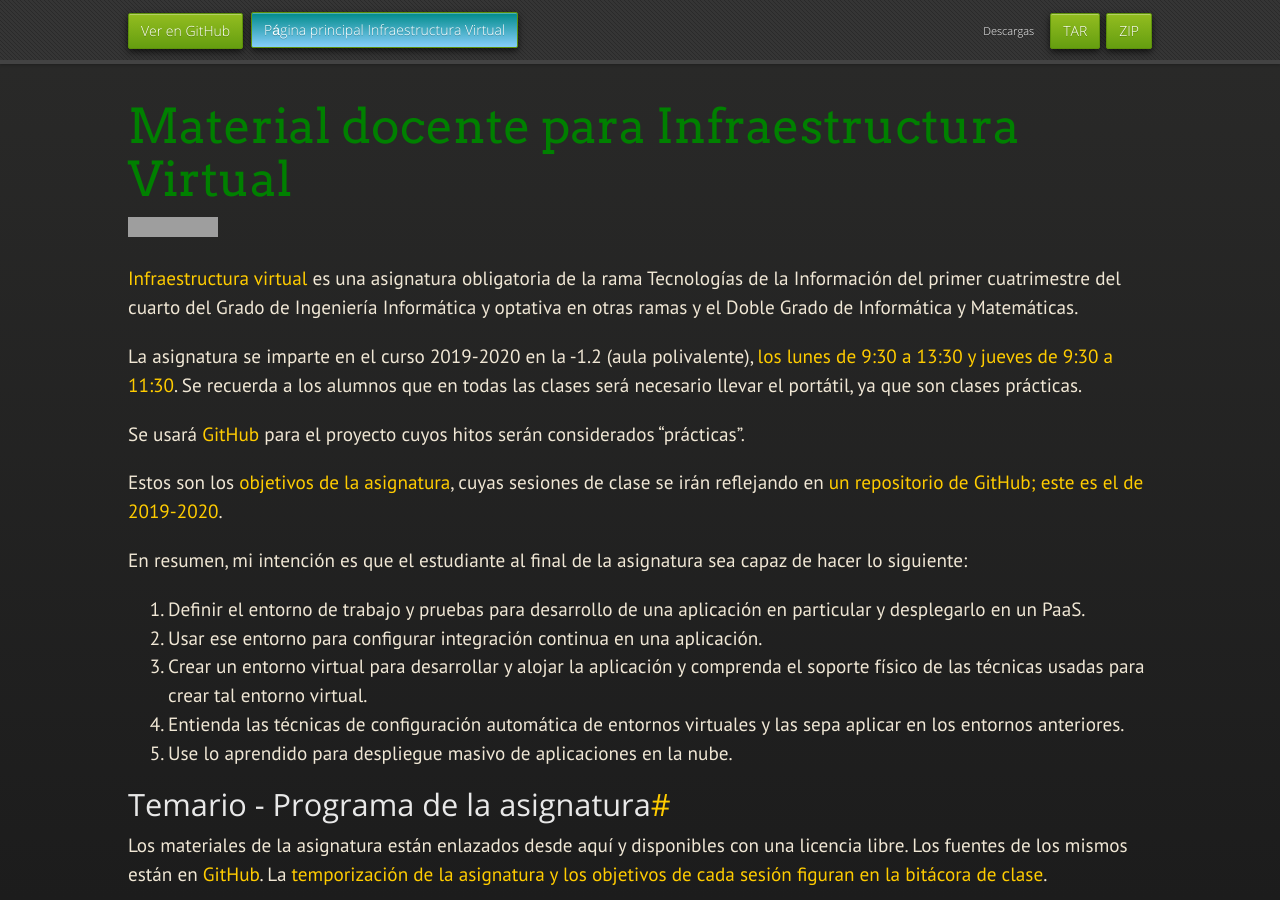
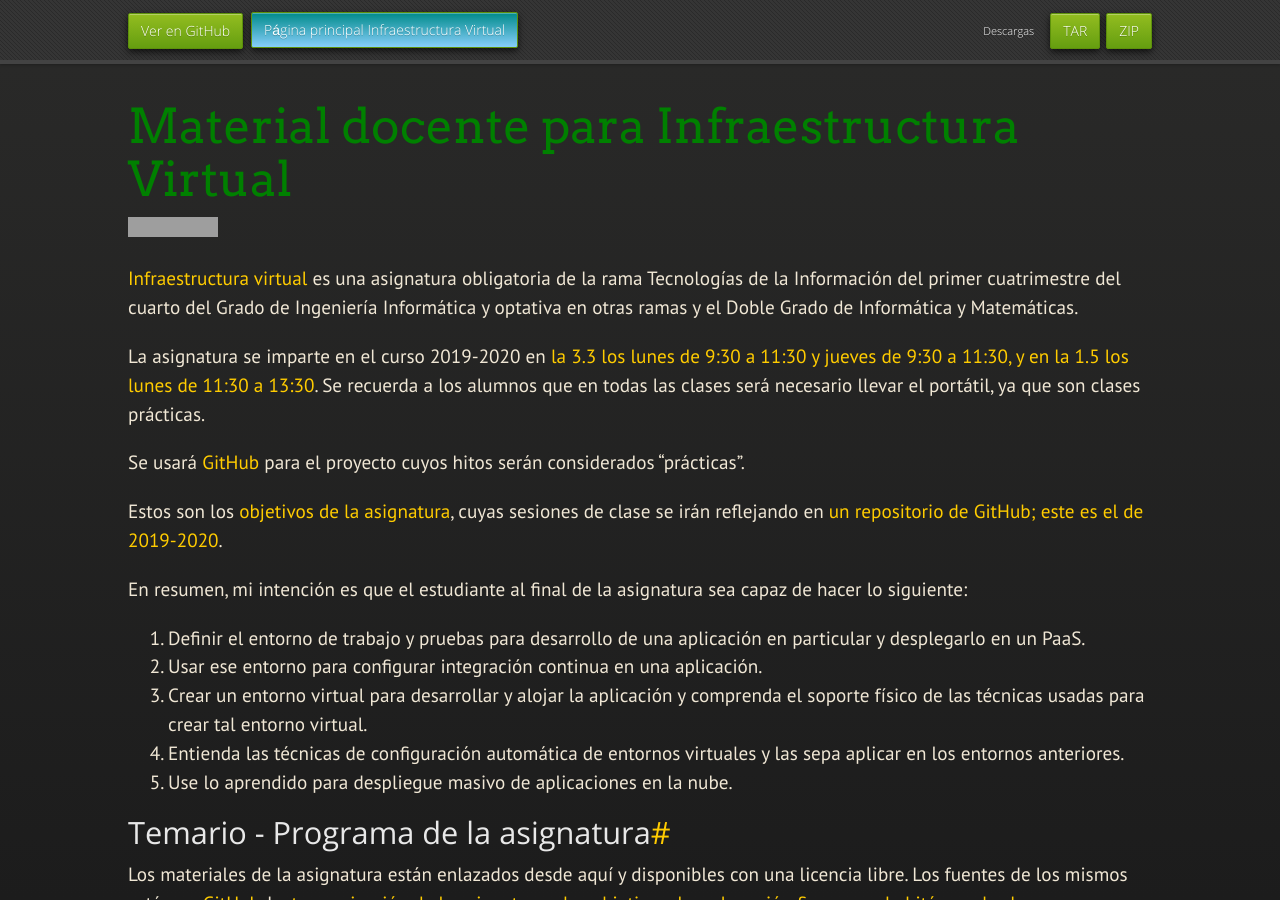
Before and after one commit to JJ/IV, a Jekyll site: the page built from index.md, in a window 1280 px wide and 900 px high. Built offline with Jekyll 4.4.1, drawn with Linux system fonts in a browser that asks for light colours; nearby versions of some CDN libraries; some web fonts are replaced; our own code applies the rules of GitHub Pages for plain Markdown files; grey boxes are pictures that could not be loaded.

Commit message:
Sync index.md de master a gh-pages

```diff
--- a/index.md
+++ b/index.md
@@ -13,7 +13,7 @@ del primer cuatrimestre del cuarto del Grado de Ingeniería
 Informática y optativa en otras ramas y el Doble Grado de Informática
 y Matemáticas.
 
-La asignatura se imparte en el curso 2019-2020 en la -1.2 (aula polivalente), [los lunes de 9:30 a 13:30 y jueves de 9:30 a 11:30](http://etsiit.ugr.es/pages/calendario_academico/horarios-curso-20182019/horariosgii1819).
+La asignatura se imparte en el curso 2019-2020 en [la 3.3 los lunes de 9:30 a 11:30 y jueves de 9:30 a 11:30, y en la 1.5 los lunes de 11:30 a 13:30](http://etsiit.ugr.es/pages/calendario_academico/horarios-curso-20182019/horariosgii1819).
 Se recuerda a los alumnos que en todas las clases será necesario llevar el portátil, ya que son clases prácticas.
 
 
```
